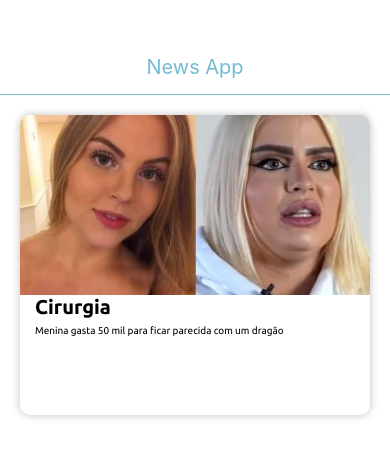
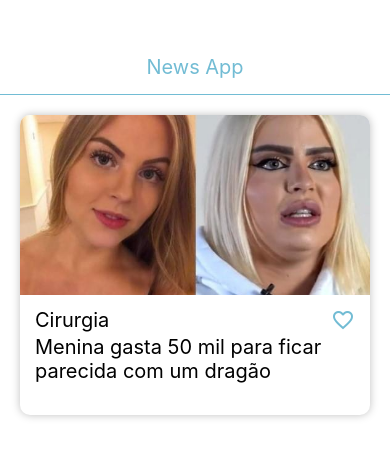
Before and after one commit to d4k37/newsApp, a React Native app: screen / in a window 390 px wide. Shown: the top 458 px of the page. Built offline with nearby package versions, Linux system fonts and the light colour scheme.

Commit message:
Creating required Screens

```diff
--- a/App.js
+++ b/App.js
@@ -1,10 +1,11 @@
-import react, {useState} from 'react'
+import React, {useState} from 'react'
 import { StatusBar } from 'expo-status-bar';
 import { StyleSheet, Text, View } from 'react-native';
 import Header from './src/components/Header'
 import Card from './src/components/Card'
 import * as Font from 'expo-font'
 import {AppLoading} from 'expo'
+import NewsListScreen from './src/screens/NewsListScreen';
 
  const loadFonts = () => {
   return Font.loadAsync({
@@ -17,20 +18,19 @@ export default function App() {
 
   const [fontLoaded, setFontLoaded] = useState(false)
 
-  if(!fontLoaded){
-    return (
-      <AppLoading
-      startAsync={loadFonts}
-      onFinish={()=> setFontLoaded(true)}
-      />
-    )
-  }
+  // if(!fontLoaded){
+  //   return (
+  //     <AppLoading
+  //     startAsync={loadFonts}
+  //     onFinish={()=> setFontLoaded(true)}
+  //     />
+  //   )
+  // }
 
   return (
-          <View>
-            <Header/>
-            <Card />
-          </View>
+
+            <NewsListScreen />
+
   );
 }
 
--- a/src/components/Card.js
+++ b/src/components/Card.js
@@ -1,5 +1,6 @@
-import react from 'react'
+import React from 'react'
 import {View, Text, StyleSheet, Image} from 'react-native'
+import {MaterialIcons} from '@expo/vector-icons'
 
 const Card = () => {
     return(
@@ -12,6 +13,7 @@ const Card = () => {
             </View>
             <View style={styles.titleWrapper}>
                 <Text style={styles.title}>Cirurgia</Text>
+                <MaterialIcons name="favorite-border" color="#72bcd4" size={24}/>
             </View>
             <View style={styles.descriptionWrapper}>
                 <Text style={styles.description}>Menina gasta 50 mil para ficar parecida com um dragão</Text>
@@ -43,7 +45,12 @@ const styles =  StyleSheet.create({
     },
     titleWrapper:{
         height: "10%",
-        paddingHorizontal: 15
+        paddingHorizontal: 15,
+        flexDirection: "row",
+        justifyContent: 'space-between',
+        alignItems: "center",
+        marginTop: 10
+
 
     },
     descriptionWrapper:{
@@ -54,11 +61,11 @@ const styles =  StyleSheet.create({
         width: "100%"
     },
     title:{
-        fontFamily: 'Ubuntu-Bold',
+        // fontFamily: 'Ubuntu-Bold',
         fontSize: 20
     },
     description:{
-        fontFamily: 'Ubuntu',
-        fontSize: 10
+        // fontFamily: 'Ubuntu',
+        fontSize: 20
     }
 })
--- a/src/components/Header.js
+++ b/src/components/Header.js
@@ -1,4 +1,4 @@
-import react from 'react'
+import React from 'react'
 import {View, Text, StyleSheet, Platform} from 'react-native'
 
 const Header = () => {
--- /dev/null
+++ b/src/screens/NewsListScreen.js
@@ -0,0 +1,19 @@
+import React  from 'react'
+import {View, Text, StyleSheet} from 'react-native'
+import Card from '../components/Card'
+import Header from '../components/Header'
+
+const NewsListScreen  = () => {
+    return(
+        <View>
+        <Header/>
+        <Card />
+      </View>
+    )
+}
+
+const styles = StyleSheet.create({
+
+})
+
+export default NewsListScreen
```
Also changed, not shown: src/screens/AboutScreen.js (added, +16 -0 lines), src/screens/FavoritesScreen.js (added, +16 -0 lines), src/screens/NewsDetailsScreen.js (added, +16 -0 lines).
